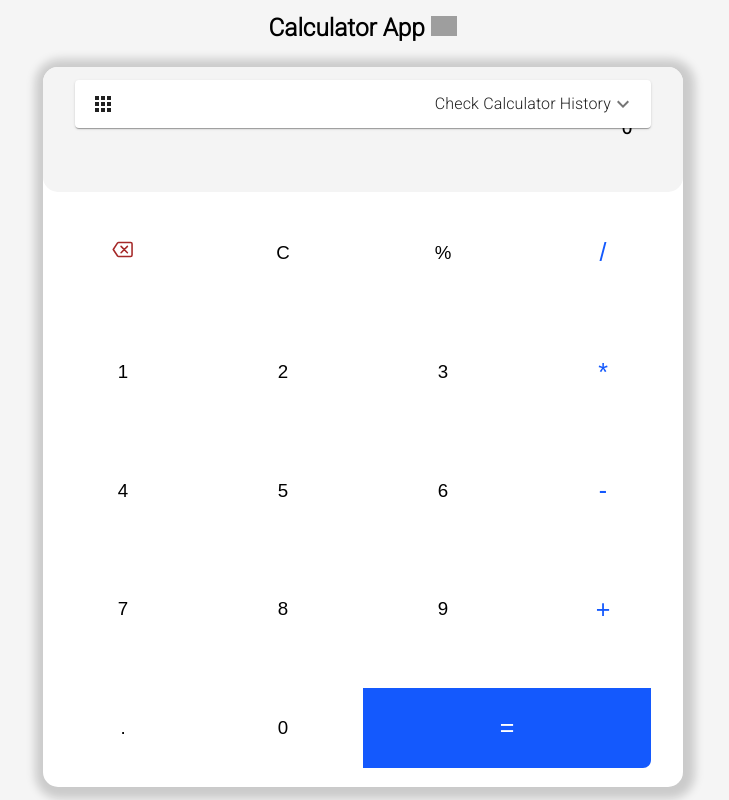
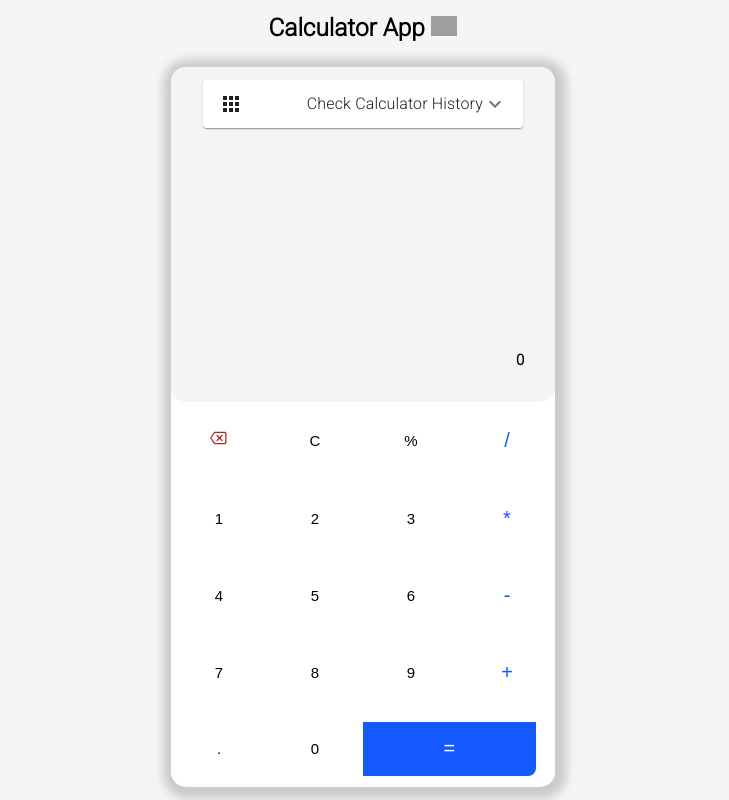
Before and after one commit to YoniB1995/mini-calculator-task, a React (Create React App) app: page / in a window 1280 px wide. Shown: the whole page, without its empty margins (277-1006 px from the left). Built offline with nearby package versions, Linux system fonts and the light colour scheme; grey boxes are pictures that could not be loaded.

Commit message:
bug fixes & responsive

```diff
--- a/src/components/Calculator/Calculator.css
+++ b/src/components/Calculator/Calculator.css
@@ -15,32 +15,52 @@
   border-radius: 15px;
 }
 
-@media (min-width: 500px) {
+@media (max-width: 650px) {
   .history-tool {
     position: absolute;
-    width: 60%;
-    top: 13%;
+    width: 65%;
+    top: 18%;
     border-radius: 15px;
   }
   .calculator {
-    font-size: 1.2em;
-    width: 65%;
+    font-size: 1em;
+    width: 70%;
+    height: 80%;
+  }
+}
+
+@media (min-width: 650px) and (max-width: 800px) {
+  .history-tool {
+    position: absolute;
+    width: 50%;
+    top: 11%;
+    border-radius: 15px;
+  }
+  .calculator {
+    font-size: 0.8em;
+    width: 50%;
     height: 90%;
   }
 }
 
 @media (min-width: 700px) and (min-height: 720px) {
   .calculator {
-    font-size: 1em;
-    width: 65%;
+    font-size: 0.8em;
+    width: 30%;
     height: 80%;
   }
 }
 
 @media (min-width: 801px) {
+  .history-tool {
+    position: absolute;
+    width: 25%;
+    top: 17%;
+    border-radius: 15px;
+  }
   .calculator {
-    font-size: 1.5em;
-    width: 65%;
+    font-size: 0.8em;
+    width: 30%;
     height: 80%;
   }
 }
@@ -70,14 +90,14 @@
 @media (min-width: 1024px) {
   .history-tool {
     position: absolute;
-    width: 45%;
+    width: 25%;
     top: 10%;
     border-radius: 15px;
   }
   .calculator {
-    width: 50%;
+    width: 30%;
     height: 90%;
-    font-size: 1em;
+    font-size: 0.8em;
   }
 }
 
@@ -95,10 +115,3 @@
     font-size: 1.2em;
   }
 }
-
-@media (min-width: 600px) and (min-height: 1024px) {
-  .calculator {
-    height: 60%;
-    font-size: 1.2em;
-  }
-}
--- a/src/components/Calculator/Calculator.jsx
+++ b/src/components/Calculator/Calculator.jsx
@@ -77,6 +77,8 @@ function Calculator() {
   };
 
   const getOperator = (num) => {
+    let operatorTrigger;
+
     calculate["operator"] = num;
     setOperatorClick(num);
     setOperator(true);
@@ -103,10 +105,9 @@ function Calculator() {
       "%": (num1, num2) => parseFloat(num1) % parseFloat(num2),
       "*": (num1, num2) => parseFloat(num1) * parseFloat(num2),
     };
-
     let result = operators[calculate["operator"]](
       calculate.primaryNum,
-      calculate.secondNum
+      num === 0 ? (calculate.secondNum = 0) : calculate.secondNum
     );
 
     calculate.finalNum = result;
@@ -153,7 +154,7 @@ function Calculator() {
   };
 
   const handleCalculation = (num) => {
-    if (calculate.primaryNum === "") {
+    if (calculate.primaryNum === 0) {
       setCalculate({
         primaryNum: num,
         operator: "",
@@ -161,17 +162,6 @@ function Calculator() {
         finalNum: "",
       });
     }
-    // if (
-    //   (num === "+" ||
-    //     num === "-" ||
-    //     num === "/" ||
-    //     num === "*" ||
-    //     num === "%") &&
-    //   calculate.primaryNum === ""
-    // ) {
-    //   alert("Type Your First Number !");
-    //   window.location.reload(false);
-    // }
     if (!isNaN(num) || num === "." || num === "backspace") {
       getValues(num);
     } else if (
@@ -185,10 +175,12 @@ function Calculator() {
     } else if (num === "C") {
       clearNumbers();
     } else if (num === "=" || num === "Enter") {
-      handleOperators(num);
-      // } else {
-      //   handleError();
-      // }
+      if (calculate.secondNum === "") {
+        getOperator("+");
+        handleOperators(0);
+      } else {
+        handleOperators(num);
+      }
     }
   };
 
```
